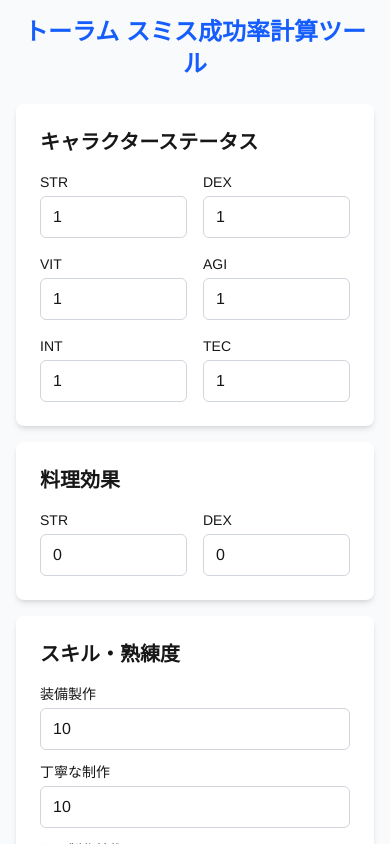
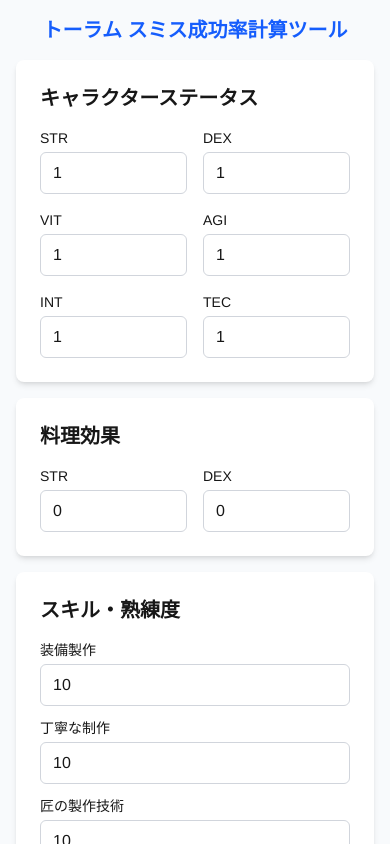
Before and after one commit to nukko-wq/toram-smith-calculator, a Next.js app: page / in a window 390 px wide. Shown: the top 844 px of the page. Built offline with nearby package versions, Linux system fonts and the light colour scheme.

Commit message:
初回読み込みの処理を変更

```diff
--- a/components/SmithCalculator.tsx
+++ b/components/SmithCalculator.tsx
@@ -18,8 +18,7 @@ const equipmentTypes: EquipmentType[] = [
   '体防具'
 ];
 
-export default function SmithCalculator() {
-  const [input, setInput] = useState<SmithingInput>({
+const defaultInput: SmithingInput = {
   characterStats: {
     str: 1,
     dex: 1,
@@ -49,7 +48,11 @@ export default function SmithCalculator() {
   equipmentType: '片手剣',
   difficulty: 0,
   basePotential: 0,
-  });
+};
+
+export default function SmithCalculator() {
+  const [input, setInput] = useState<SmithingInput>(defaultInput);
+  const [isLoaded, setIsLoaded] = useState(false);
 
   const result = calculateSmithing(input);
 
@@ -95,15 +98,22 @@ export default function SmithCalculator() {
     if (savedData) {
       setInput(savedData);
     }
+    setIsLoaded(true);
   }, []);
 
   useEffect(() => {
+    if (isLoaded) {
       saveCurrentData(input);
-  }, [input]);
+    }
+  }, [input, isLoaded]);
+
+  if (!isLoaded) {
+    return <div className="flex justify-center items-center min-h-screen">Loading...</div>;
+  }
 
   return (
     <div className="max-w-7xl mx-auto p-4 lg:p-6 space-y-6 lg:space-y-8">
-      <h1 className="text-2xl lg:text-3xl font-bold text-center mb-6 lg:mb-8 text-blue-600">
+      <h1 className="text-xl lg:text-3xl font-bold text-center mb-4 lg:mb-6 text-blue-600">
         トーラム スミス成功率計算ツール
       </h1>
 
```
Lines whose indentation alone changed are shown as unchanged.
